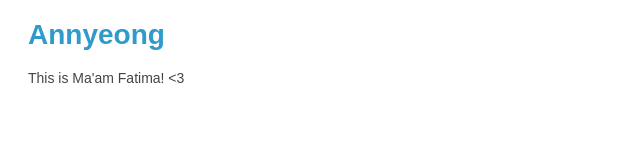
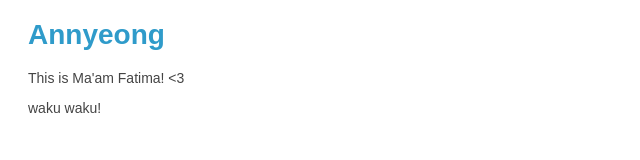
Before and after one commit to philipscrewwww/annyeong-test-page, a plain HTML site: page index.html in a window 1280 px wide. Shown: the full height of the page, 0-640 px from the left. Drawn offline with Linux system fonts and the light colour scheme.

Commit message:
Added waku waku in index.html

```diff
--- a/index.html
+++ b/index.html
@@ -7,5 +7,6 @@
     <body>
         <h1>Annyeong</h1>
         <p>This is Ma'am Fatima! &lt;3</p>
+        <p>waku waku!</p>
     </body>
 </html>
```
